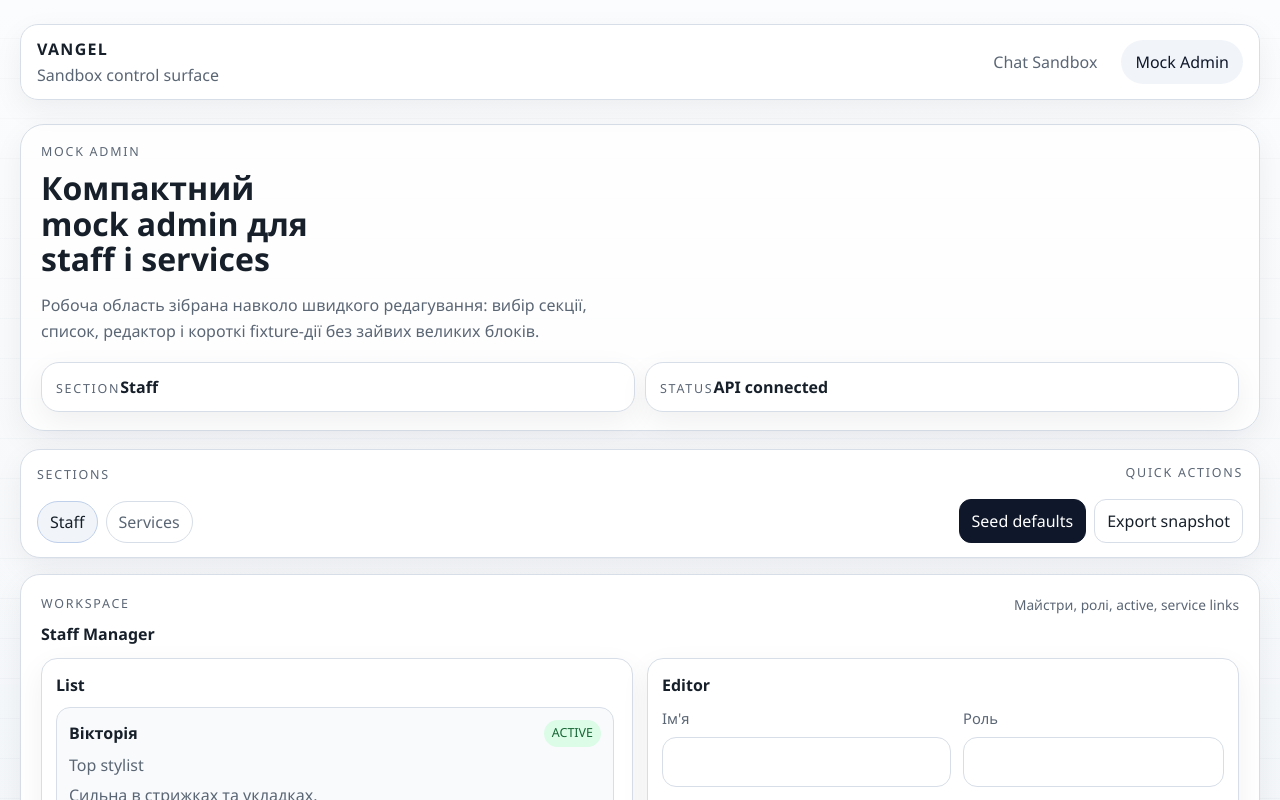
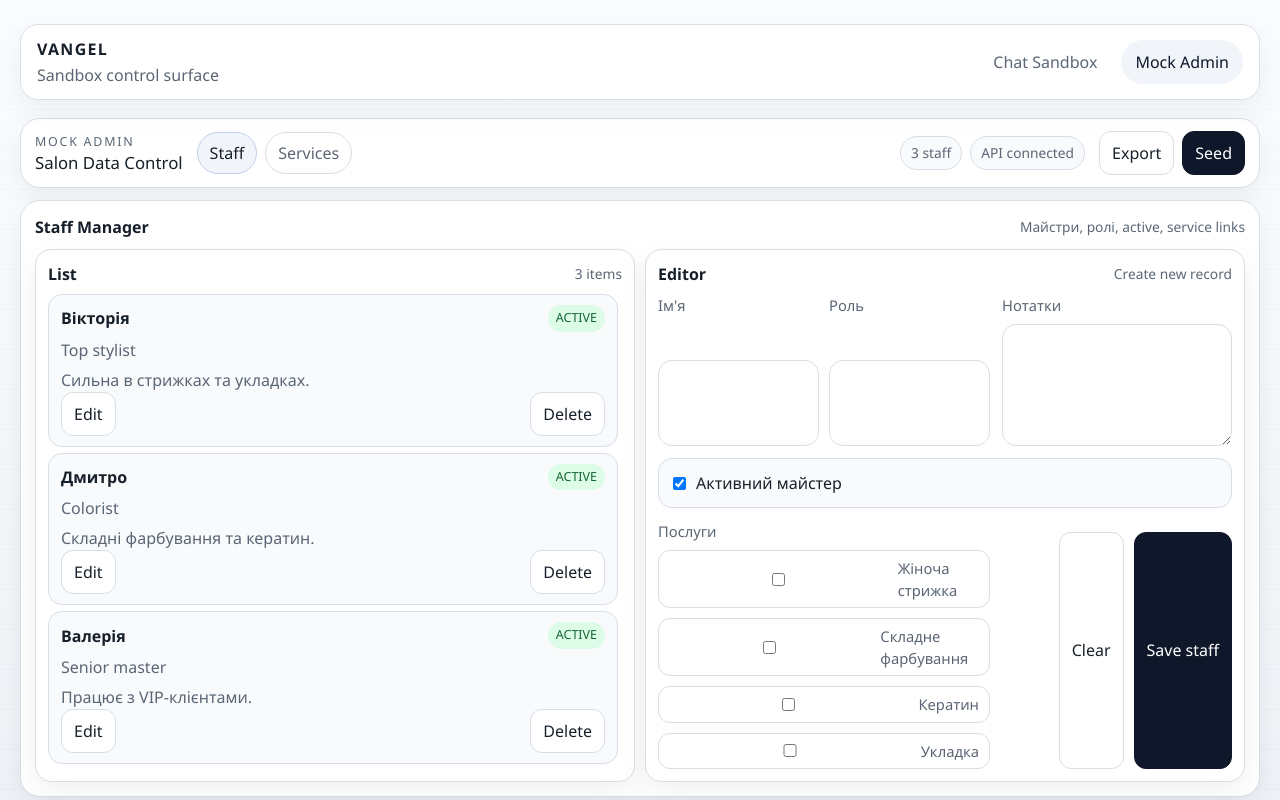
Before and after one commit to Boosenator/n8n_sandbox, a Next.js app: page /admin in a window 1280 px wide. Shown: the top 800 px of the page. Built offline with nearby package versions, Linux system fonts and the light colour scheme.

Commit message:
style: streamline admin control panel

```diff
--- a/app/globals.css
+++ b/app/globals.css
@@ -120,10 +120,6 @@ a {
   gap: 18px;
 }
 
-.admin-hero {
-  padding: 18px 20px;
-}
-
 .eyebrow,
 .panel-kicker,
 .stat-label {
@@ -178,17 +174,6 @@ a {
   min-height: 88px;
 }
 
-.admin-hero-meta {
-  display: grid;
-  grid-template-columns: repeat(2, minmax(0, 1fr));
-  gap: 10px;
-}
-
-.compact-stat-card {
-  padding: 12px 14px;
-  min-height: unset;
-}
-
 .workspace {
   display: grid;
   grid-template-columns: minmax(280px, 1.2fr) minmax(360px, 1.4fr) minmax(260px, 0.9fr);
@@ -205,15 +190,6 @@ a {
 .panel {
   border-radius: 20px;
   padding: 20px;
-}
-
-.admin-toolbar {
-  display: flex;
-  justify-content: space-between;
-  align-items: end;
-  gap: 18px;
-  margin-top: 18px;
-  padding: 14px 16px;
 }
 
 .panel-header {
@@ -515,35 +491,62 @@ a {
   align-items: start;
 }
 
-.compact-admin-layout {
-  grid-template-columns: 1fr;
-  margin-top: 16px;
-}
-
-.full-span {
-  width: 100%;
-}
-
-.tab-list,
-.admin-grid {
-  display: grid;
-  gap: 10px;
-}
-
-.toolbar-block {
-  display: grid;
-  gap: 8px;
-}
-
-.toolbar-actions {
-  justify-items: end;
-}
-
-.compact-tabs,
 .compact-actions {
   display: flex;
   flex-wrap: wrap;
   gap: 8px;
+}
+
+.admin-topbar {
+  display: grid;
+  grid-template-columns: auto auto 1fr auto;
+  align-items: center;
+  gap: 14px;
+  margin-top: 18px;
+  padding: 12px 14px;
+}
+
+.admin-title-group {
+  display: grid;
+  gap: 2px;
+}
+
+.admin-title-group .eyebrow {
+  margin-bottom: 0;
+}
+
+.admin-title-group h1 {
+  font-size: 1.05rem;
+  line-height: 1.2;
+  max-width: unset;
+}
+
+.admin-inline-tabs {
+  display: flex;
+  gap: 8px;
+}
+
+.admin-meta-strip {
+  display: flex;
+  justify-content: flex-end;
+  flex-wrap: wrap;
+  gap: 8px;
+}
+
+.status-chip {
+  display: inline-flex;
+  align-items: center;
+  min-height: 34px;
+  padding: 6px 10px;
+  border-radius: 999px;
+  border: 1px solid var(--stroke);
+  background: var(--surface-muted);
+  color: var(--muted);
+  font-size: 0.86rem;
+}
+
+.admin-top-actions {
+  justify-content: flex-end;
 }
 
 .compact-tab {
@@ -578,16 +581,47 @@ a {
   border-color: #bfd0eb;
 }
 
+.compact-admin-layout {
+  grid-template-columns: 1fr;
+  margin-top: 12px;
+}
+
+.full-span {
+  width: 100%;
+}
+
+.admin-grid {
+  display: grid;
+  gap: 10px;
+  grid-template-columns: repeat(2, minmax(0, 1fr));
+}
+
 .admin-grid {
   grid-template-columns: repeat(2, minmax(0, 1fr));
 }
 
 .compact-admin-grid {
-  gap: 14px;
+  gap: 10px;
 }
 
 .compact-panel-header {
-  margin-bottom: 12px;
+  margin-bottom: 10px;
+}
+
+.admin-workspace {
+  padding: 14px;
+}
+
+.admin-workspace-header {
+  align-items: center;
+}
+
+.mini-panel-header {
+  display: flex;
+  justify-content: space-between;
+  align-items: center;
+  gap: 12px;
+  margin-bottom: 8px;
 }
 
 .entity-list,
@@ -597,8 +631,8 @@ a {
 }
 
 .compact-entity-list {
-  gap: 8px;
-  max-height: 560px;
+  gap: 6px;
+  max-height: 520px;
   overflow: auto;
   padding-right: 4px;
 }
@@ -606,7 +640,7 @@ a {
 .entity-card {
   border: 1px solid var(--stroke);
   border-radius: 14px;
-  padding: 12px;
+  padding: 10px 12px;
   background: var(--surface-muted);
 }
 
@@ -637,7 +671,7 @@ a {
   display: flex;
   align-items: center;
   gap: 10px;
-  padding: 8px 10px;
+  padding: 6px 10px;
   border: 1px solid var(--stroke);
   border-radius: 12px;
   background: #fff;
@@ -649,11 +683,21 @@ a {
 }
 
 .compact-panel-shell {
-  padding: 14px;
+  padding: 12px;
 }
 
 .compact-panel-shell h3 {
-  margin-bottom: 10px;
+  margin-bottom: 0;
+}
+
+.compact-form-grid {
+  display: grid;
+  grid-template-columns: repeat(2, minmax(0, 1fr));
+  gap: 10px;
+}
+
+.compact-form-grid-3 {
+  grid-template-columns: minmax(0, 1.7fr) minmax(120px, 0.7fr) minmax(120px, 0.7fr);
 }
 
 @media (max-width: 1180px) {
@@ -678,7 +722,7 @@ a {
 
   .top-nav,
   .panel-header,
-  .admin-toolbar {
+  .admin-topbar {
     flex-direction: column;
     align-items: stretch;
   }
@@ -702,11 +746,17 @@ a {
     flex-direction: column;
   }
 
-  .toolbar-actions {
-    justify-items: stretch;
+  .admin-topbar {
+    grid-template-columns: 1fr;
   }
 
-  .admin-hero-meta {
+  .admin-meta-strip,
+  .admin-top-actions {
+    justify-content: flex-start;
+  }
+
+  .compact-form-grid,
+  .compact-form-grid-3 {
     grid-template-columns: 1fr;
   }
 }
--- a/components/admin/AdminOverview.tsx
+++ b/components/admin/AdminOverview.tsx
@@ -208,31 +208,13 @@ export function AdminOverview() {
 
   return (
     <>
-      <section className="hero hero-tight compact admin-hero">
-        <div>
+      <section className="panel admin-topbar">
+        <div className="admin-title-group">
           <p className="eyebrow">Mock Admin</p>
-          <h1>Компактний mock admin для staff і services</h1>
-          <p className="hero-copy">
-            Робоча область зібрана навколо швидкого редагування: вибір секції,
-            список, редактор і короткі fixture-дії без зайвих великих блоків.
-          </p>
+          <h1>Salon Data Control</h1>
         </div>
-        <div className="admin-hero-meta">
-          <div className="stat-card compact-stat-card">
-            <span className="stat-label">Section</span>
-            <strong>{activeTab === "staff" ? "Staff" : "Services"}</strong>
-          </div>
-          <div className="stat-card compact-stat-card">
-            <span className="stat-label">Status</span>
-            <strong>{loading ? "Loading..." : "API connected"}</strong>
-          </div>
-        </div>
-      </section>
 
-      <section className="panel admin-toolbar">
-        <div className="toolbar-block">
-          <span className="panel-kicker">Sections</span>
-          <div className="compact-tabs">
+        <div className="admin-inline-tabs">
           {tabs.map((tab) => (
             <button
               key={tab.id}
@@ -244,28 +226,31 @@ export function AdminOverview() {
             </button>
           ))}
         </div>
+
+        <div className="admin-meta-strip">
+          <span className="status-chip">
+            {activeTab === "staff" ? `${staff.length} staff` : `${services.length} services`}
+          </span>
+          <span className="status-chip">{loading ? "Loading..." : "API connected"}</span>
         </div>
 
-        <div className="toolbar-block toolbar-actions">
-          <span className="panel-kicker">Quick Actions</span>
-          <div className="compact-actions">
+        <div className="compact-actions admin-top-actions">
+          <button
+            className="secondary-button"
+            disabled={busy === "export"}
+            onClick={() => void exportSnapshot()}
+            type="button"
+          >
+            Export
+          </button>
           <button
             className="primary-button"
             disabled={busy === "seed"}
             onClick={() => void seedDefaults()}
             type="button"
           >
-              Seed defaults
+            Seed
           </button>
-            <button
-              className="secondary-button"
-              disabled={busy === "export"}
-              onClick={() => void exportSnapshot()}
-              type="button"
-            >
-              Export snapshot
-            </button>
-          </div>
         </div>
       </section>
 
@@ -273,9 +258,8 @@ export function AdminOverview() {
 
       <section className="admin-layout compact-admin-layout">
         <div className="panel admin-workspace full-span">
-          <div className="panel-header compact-panel-header">
+          <div className="panel-header compact-panel-header admin-workspace-header">
             <div>
-              <p className="panel-kicker">Workspace</p>
               <h2>{activeTab === "staff" ? "Staff Manager" : "Services Manager"}</h2>
             </div>
             <span className="panel-note">
@@ -288,7 +272,10 @@ export function AdminOverview() {
           {activeTab === "staff" ? (
             <div className="admin-grid compact-admin-grid">
               <div className="mini-panel compact-panel-shell">
+                <div className="mini-panel-header">
                   <h3>List</h3>
+                  <span className="panel-note">{staff.length} items</span>
+                </div>
                 <div className="entity-list compact-entity-list">
                   {staff.map((item) => (
                     <div key={item.id} className="entity-card">
@@ -332,8 +319,14 @@ export function AdminOverview() {
               </div>
 
               <div className="mini-panel compact-panel-shell">
+                <div className="mini-panel-header">
                   <h3>Editor</h3>
+                  <span className="panel-note">
+                    {staffForm.id ? "Editing existing record" : "Create new record"}
+                  </span>
+                </div>
                 <div className="settings-form single-column">
+                  <div className="compact-form-grid">
                     <label className="field">
                       <span>Ім'я</span>
                       <input
@@ -352,6 +345,7 @@ export function AdminOverview() {
                         }
                       />
                     </label>
+                  </div>
                   <label className="field">
                     <span>Нотатки</span>
                     <textarea
@@ -422,7 +416,10 @@ export function AdminOverview() {
           ) : (
             <div className="admin-grid compact-admin-grid">
               <div className="mini-panel compact-panel-shell">
+                <div className="mini-panel-header">
                   <h3>List</h3>
+                  <span className="panel-note">{services.length} items</span>
+                </div>
                 <div className="entity-list compact-entity-list">
                   {services.map((item) => (
                     <div key={item.id} className="entity-card">
@@ -465,8 +462,14 @@ export function AdminOverview() {
               </div>
 
               <div className="mini-panel compact-panel-shell">
+                <div className="mini-panel-header">
                   <h3>Editor</h3>
+                  <span className="panel-note">
+                    {serviceForm.id ? "Editing existing record" : "Create new record"}
+                  </span>
+                </div>
                 <div className="settings-form single-column">
+                  <div className="compact-form-grid compact-form-grid-3">
                     <label className="field">
                       <span>Назва</span>
                       <input
@@ -502,6 +505,7 @@ export function AdminOverview() {
                         }
                       />
                     </label>
+                  </div>
                   <label className="toggle-field">
                     <input
                       checked={serviceForm.active}
```
Lines whose indentation alone changed are shown as unchanged.
